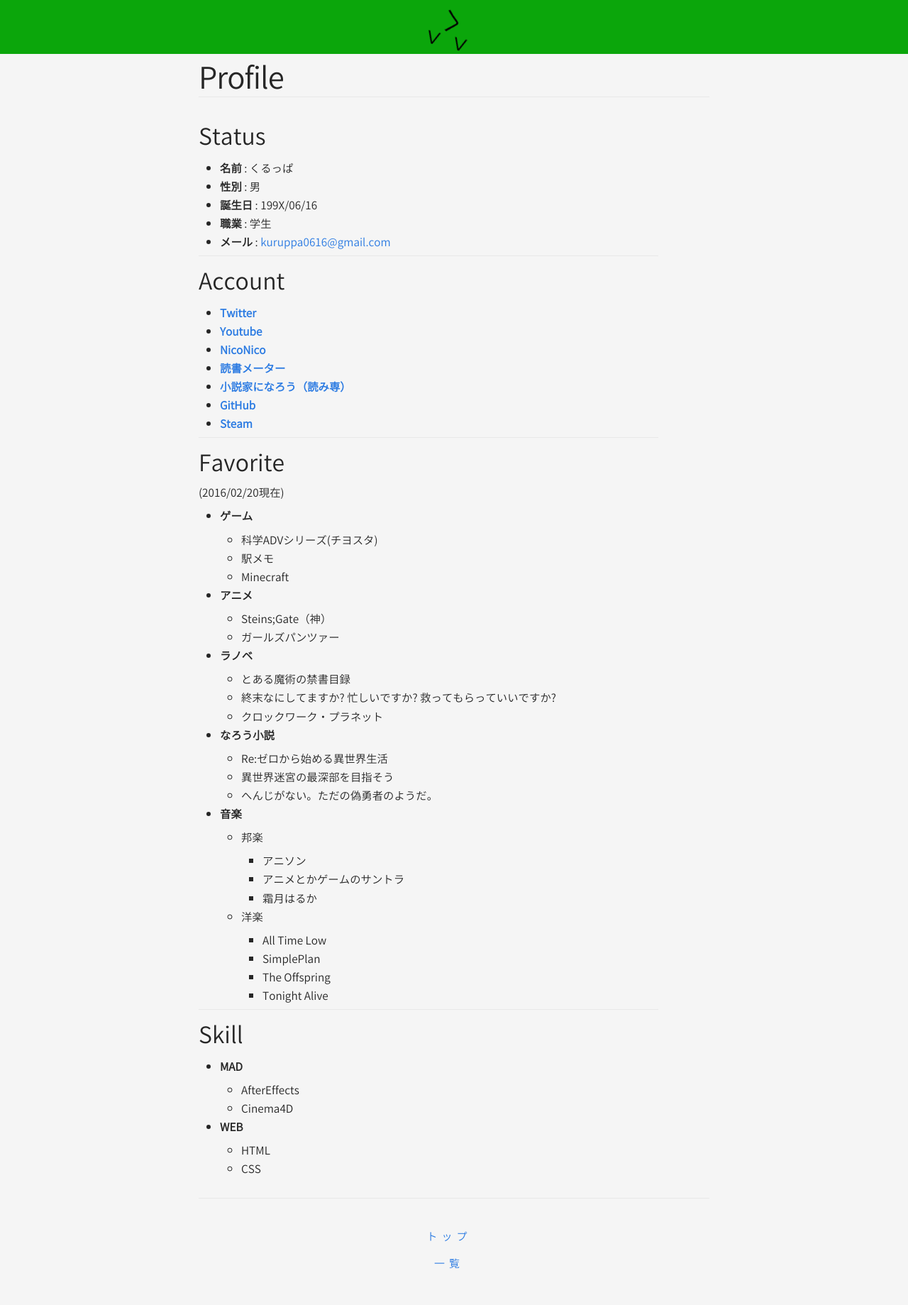
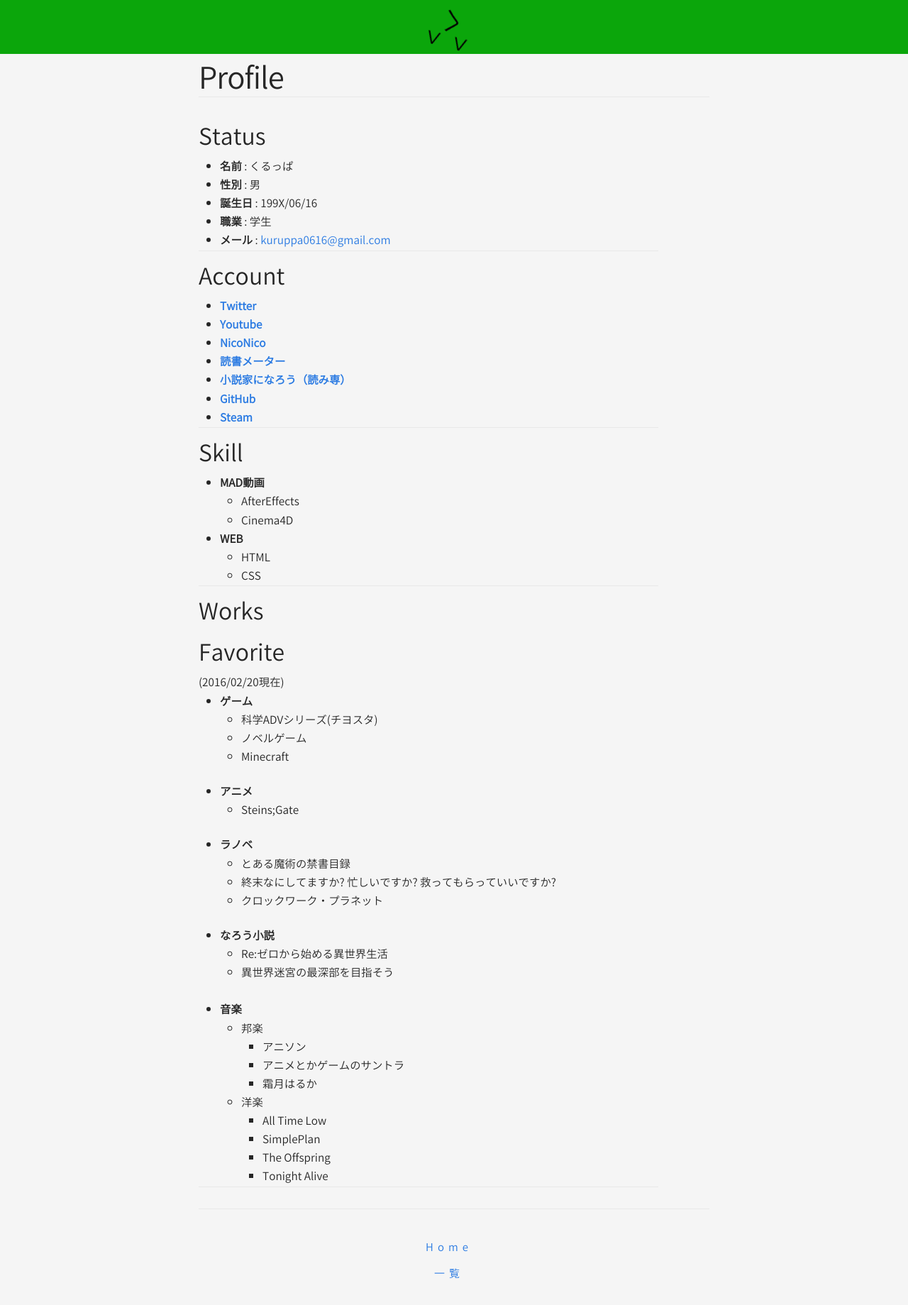
Before and after one commit to kuruppa0616/kuruppa0616.github.io, a Jekyll site: the page built from Profile.md, in a window 1280 px wide. Shown: the whole page at 71% size. Built offline with Jekyll 4.4.1, drawn with Linux system fonts in a browser that asks for light colours.

```diff
--- a/Profile.md
+++ b/Profile.md
@@ -34,6 +34,19 @@ permalink: /Profile/
 
 ****
 
+## Skill
++ **MAD動画**
+    + AfterEffects
+    + Cinema4D
++ **WEB**
+    + HTML
+    + CSS
+
+****
+
+## Works
+
+
 ## Favorite
 (2016/02/20現在)
 
@@ -41,26 +54,27 @@ permalink: /Profile/
 
     + 科学ADVシリーズ(チヨスタ)
 
-    + 駅メモ
+    + ノベルゲーム
 
     + Minecraft
-
+<br>
 + **アニメ**
 
-    + Steins;Gate（神）
-    + ガールズパンツァー
+    + Steins;Gate
+<br>
 
 + **ラノベ**
 
     + とある魔術の禁書目録
     + 終末なにしてますか? 忙しいですか? 救ってもらっていいですか?
     + クロックワーク・プラネット
-
+<br>
 + **なろう小説**
 
     + Re:ゼロから始める異世界生活
     + 異世界迷宮の最深部を目指そう
-    + へんじがない。ただの偽勇者のようだ。
+
+<br>
 
 + **音楽**
     + 邦楽
--- a/_includes/footer.html
+++ b/_includes/footer.html
@@ -1,6 +1,6 @@
 <footer class="site-footer">
 
-    <a class="page-link" href="{{ site.baseurl }}/">トップ</a>
+    <a class="page-link" href="{{ site.baseurl }}/">Home</a>
     <br>
     <a class="page-link" href="/postlist/">一覧</a>
     <br>
--- a/_layouts/Profile.html
+++ b/_layouts/Profile.html
@@ -7,7 +7,8 @@ layout: default
         <h1 class="post-title">{{ page.title }}</h1>
     </header>
 
-    <div class="post-content">
+
+        <div class="post-content profile-wrapper">
         {{ content }}
     </div>
 
--- a/_sass/_base.scss
+++ b/_sass/_base.scss
@@ -32,12 +32,12 @@ body {
  */
 h1, h2, h3, h4, h5, h6,
 blockquote, pre,
-ul, ol, dl, figure,
+ figure,
 %vertical-rhythm {
     margin-top: $spacing-unit / 3;
     margin-bottom: $spacing-unit / 4;
 }
-li{
+ul, ol, dl,li{
     margin-bottom: 3px;
     margin-top: 3px;
 }
--- a/_sass/_style.scss
+++ b/_sass/_style.scss
@@ -391,6 +391,9 @@ hr {
         text-decoration: underline;
     }
 }
+.profile-wrapper{
+    text-align: left;
+}
 
 
 /*スマホ用*/
```
Also changed, not shown: other parts of Profile.md (+0 -8 lines).
